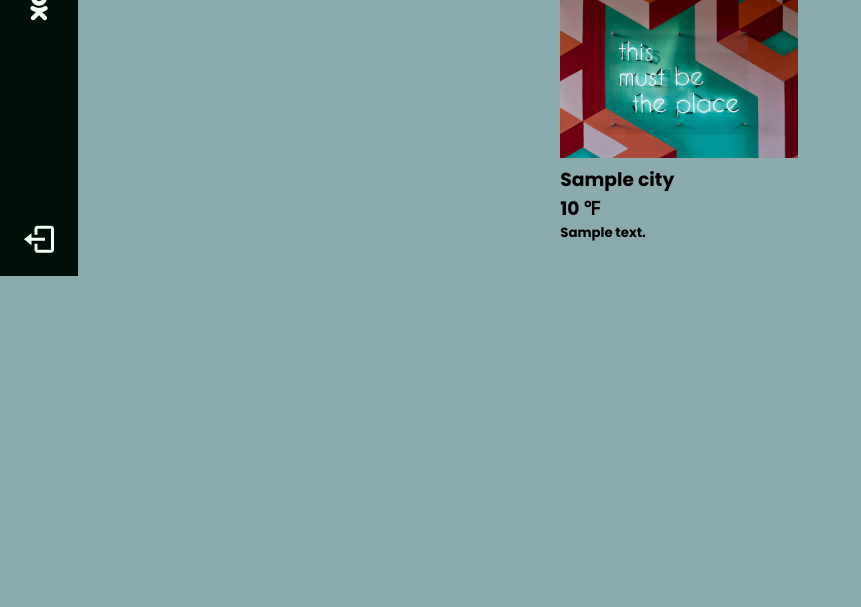
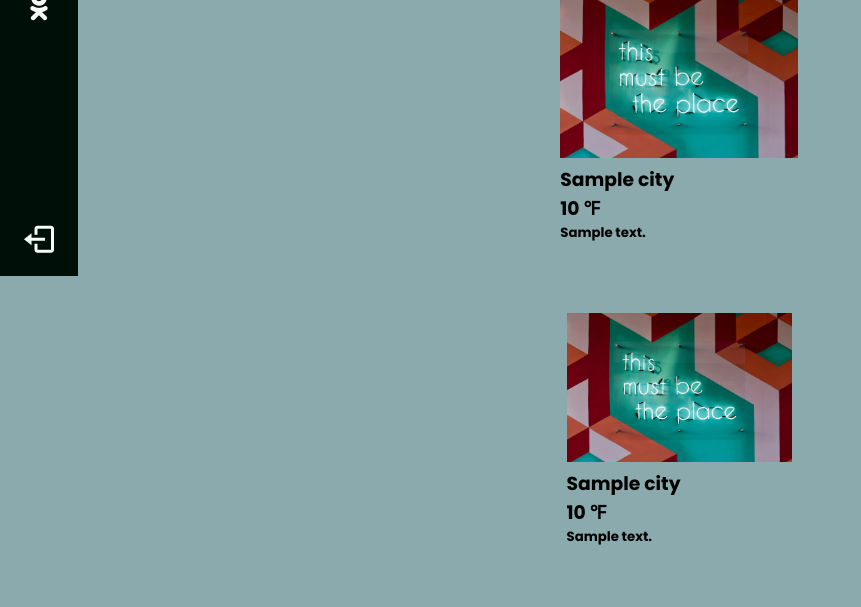
Before and after one commit to evargas1/Fun-Weather-App, a Django app: template app/templates/app/index.html in a window 1280 px wide. Shown: the part 524-1131 px from the top of the page, without its empty margins (0-861 px from the left). Before the commit the page ends 800 px from the top, so only its background shows below. Run offline with Django 3.2, Linux system fonts and the light colour scheme; the template is opened without the code that fills it: most values are stand-ins (such as "Sample title", 1, 10 or a date in 2020).

Commit message:
next row

```diff
--- a/app/templates/app/index.html
+++ b/app/templates/app/index.html
@@ -165,9 +165,10 @@
 
             <div class="small-con">
 
-                <!-- <div class="row">
-                    {% for city_weather in weather_data|slice:"8:12" %}
-                        {% if forloop.counter < 4 %}
+                <div class="small-con">
+                    <div class="row">
+                        {% for city_weather in thrid_row %}
+
 
                             <div class="col-4">
                                 <img src="{% static './img/sample.img.jpg' %}" alt="">
@@ -179,10 +180,13 @@
                                 </div>
                             </div>
 
-                        {% endif %}
+
                         {% endfor %}
 
-                    </div> -->
+                        </div>
+
+
+                </div>
 
             </div>
 
```
Lines whose indentation alone changed are shown as unchanged.
